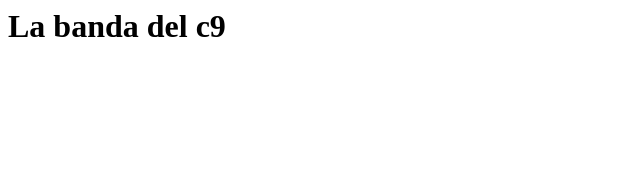
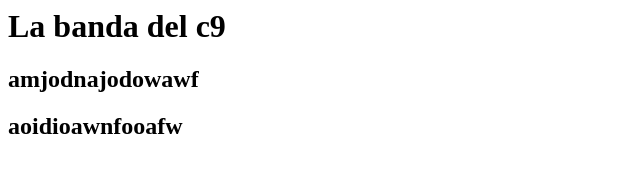
Before and after one commit to FabCrp17/BanckingPage, a plain HTML site: page index.html in a window 1280 px wide. Shown: the whole page, without its empty margins (0-640 px from the left). Drawn offline with Linux system fonts and the light colour scheme.

Commit message:
feature: create section one in index.html

```diff
--- a/index.html
+++ b/index.html
@@ -10,6 +10,12 @@
                 <h1>La banda del c9</h1>
             </div>
         </header>
+        <main>
+            <section class="sectionOne">
+                <h1>amjodnajodowawf</h1>
+                <h2>aoidioawnfooafw</h2>
+            </section>
+        </main>
     </main>
 </body>
 </html>
```
